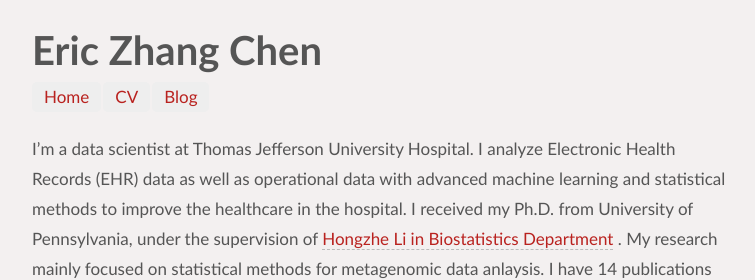
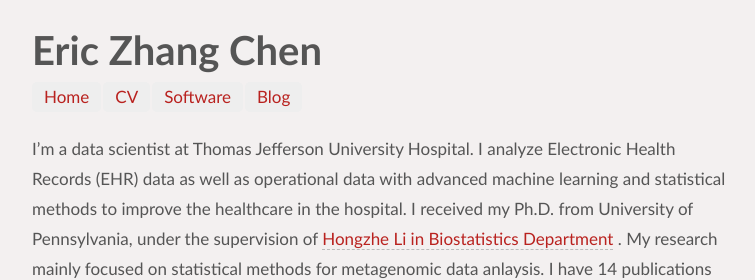
Before and after one commit to chvlyl/chvlyl.github.io, a Jekyll site: the page built from index.md, in a window 1280 px wide. Shown: the top 280 px of the page, without its empty margins (258-1013 px from the left). Built offline with Jekyll 4.4.1, drawn with Linux system fonts in a browser that asks for light colours.

Commit message:
add software

```diff
--- a/_layouts/home.html
+++ b/_layouts/home.html
@@ -16,6 +16,7 @@
   <ul class="nav pills">
   <li><a href="/">Home</a></li>
   <li><a href="/cv/">CV</a></li>
+  <li><a href="/software/">Software</a></li>
   <li><a href="/blog/">Blog</a></li>
 </ul>
 {{ content }}
```
